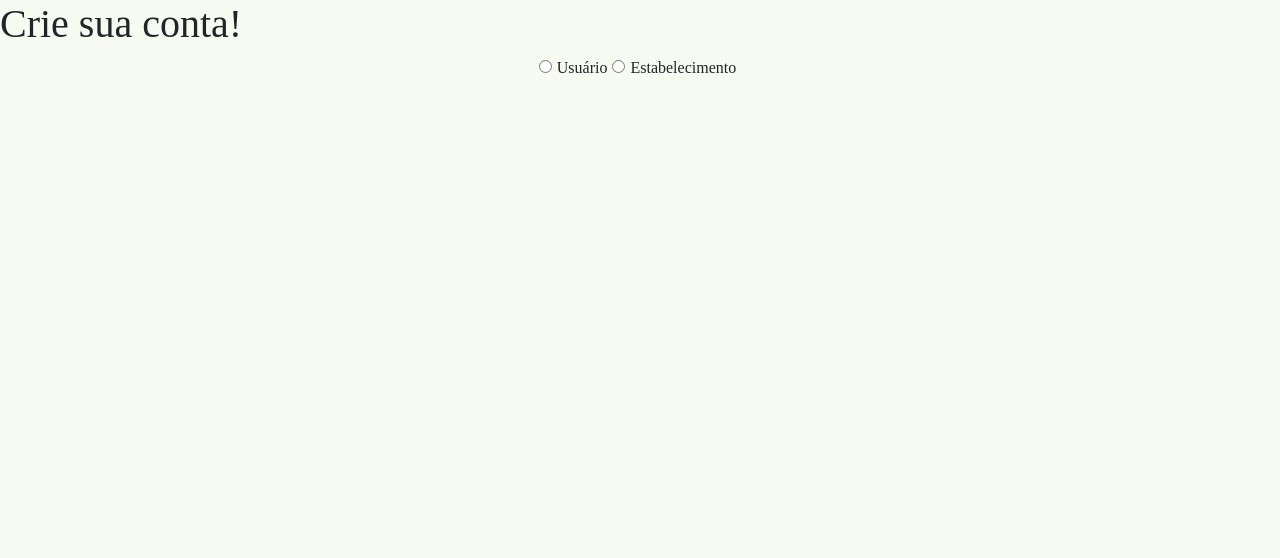
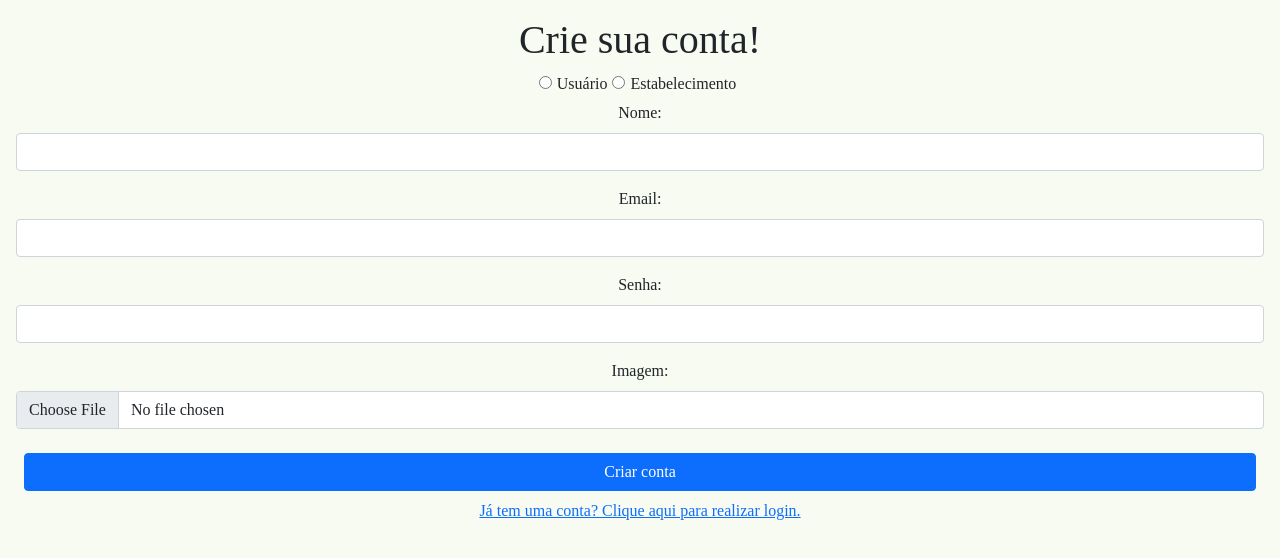
Before and after one commit to gsg500/e-sport-front, a React (Create React App) app: page /signup in a window 1280 px wide. Shown: the top 558 px of the page. Built offline with nearby package versions, Linux system fonts and the light colour scheme; a web font is replaced by a local one.

Commit message:
atualizar formulario de criar cadastro

```diff
--- a/src/apis/api.js
+++ b/src/apis/api.js
@@ -1,7 +1,7 @@
 import axios from "axios";
 
 const apis = {
-  development: "https://e-sport-iron.herokuapp.com/api/v1",
+  development: "http://localhost:4000/api/v1",
   production: "https://e-sport-iron.herokuapp.com/api/v1",
 };
 
--- a/src/components/EstablishmentSignup.js
+++ b/src/components/EstablishmentSignup.js
@@ -1,8 +1,231 @@
-export default function EstablishmentSignup(){
+import React, { useState } from "react";
+import { Link, useNavigate } from "react-router-dom";
+import api from "../apis/api";
+import FormField from "./forms/FormField";
 
-    return (
-        <div>
+export default function EstablishmentSignup() {
+  const [state, setState] = useState({
+    name: "",
+    password: "",
+    email: "",
+    picture: new File([], ""),
+    pictureUrl: "",
+    adress: {
+      street: "",
+      number: 0,
+      Bairro: "",
+      city: "",
+      state: "",
+      cep: 0,
+    },
+    phone: 0,
+  });
+  const [adressData, setAdressData] = useState({
+    street: "",
+    number: 0,
+    Bairro: "",
+    city: "",
+    state: "",
+    cep: 0,
+  });
+  const [loading, setLoading] = useState(false);
+  const [errors, setErrors] = useState({
+    name: null,
+    email: null,
+    password: null,
+    adress: {
+        street: null,
+        number: null,
+        Bairro: null,
+        city: null,
+        state: null,
+        cep: null,
+      },
+      phone: null,
+  });
 
-        </div>
-    )
+  const navigate = useNavigate();
+
+  async function handleFileUpload(file) {
+    try {
+      const uploadData = new FormData();
+
+      uploadData.append("picture", file);
+
+      const response = await api.post("/establishment/upload", uploadData);
+
+      console.log(response);
+
+      return response.data.url;
+    } catch (err) {
+      console.error(err);
+    }
+  }
+
+  function handleAdressChange(event) {
+    setAdressData({
+      ...adressData,
+      [event.currentTarget.name]: event.currentTarget.value,
+    });
+
+    setState({ ...state, adress: adressData });
+    console.log(state);
+  }
+
+  function handleChange(event) {
+    if (event.target.files) {
+      return setState({
+        ...state,
+        [event.target.name]: event.target.files[0],
+      });
+    }
+
+    setState({
+      ...state,
+      [event.currentTarget.name]: event.currentTarget.value,
+    });
+  }
+
+  async function handleSubmit(event) {
+    event.preventDefault();
+
+    try {
+      setLoading(true);
+      const pictureUrl = await handleFileUpload(state.picture);
+
+      await api.post("/establishment/signup", { ...state, pictureUrl });
+
+      setErrors({ name: "", password: "", email: "" });
+
+      setLoading(false);
+      navigate("/login");
+    } catch (err) {
+      if (err.response) {
+        setLoading(false);
+        console.error(err.response);
+        return setErrors({ ...err.response.data.errors });
+      }
+
+      console.error(err);
+    }
+  }
+
+  return (
+    <form onSubmit={handleSubmit}>
+      <FormField
+        type="text"
+        label="Nome: "
+        name="name"
+        id="signupFormName"
+        value={state.name}
+        error={errors.name}
+        onChange={handleChange}
+      />
+
+      <FormField
+        type="email"
+        label="Email: "
+        name="email"
+        id="signupFormEmail"
+        value={state.email}
+        error={errors.email}
+        onChange={handleChange}
+      />
+
+      <FormField
+        type="password"
+        label="Senha: "
+        name="password"
+        id="signupFormPassword"
+        value={state.password}
+        error={errors.password}
+        onChange={handleChange}
+      />
+
+      <FormField
+        type="number"
+        label="Telefone: "
+        name="phone"
+        id="signupFormPhone"
+        value={state.phone}
+        error={errors.phone}
+        onChange={handleChange}
+      />
+
+      <FormField
+        type="file"
+        label="Imagem: "
+        id="productFormPicture"
+        name="picture"
+        onChange={handleChange}
+        readOnly={loading}
+      />
+
+      <h3>Endereço</h3>
+
+      <FormField
+        type="text"
+        label="Rua: "
+        name="street"
+        id="signupFormStreet"
+        value={adressData.street}
+        onChange={handleAdressChange}
+      />
+
+      <FormField
+        type="number"
+        label="Número: "
+        name="number"
+        id="signupFormNumber"
+        value={adressData.phone}
+        onChange={handleAdressChange}
+      />
+
+      <FormField
+        type="text"
+        label="Bairro: "
+        name="Bairro"
+        id="signupFormBairro"
+        value={adressData.Bairro}
+        onChange={handleAdressChange}
+      />
+
+      <FormField
+        type="text"
+        label="Cidade: "
+        name="city"
+        id="signupFormCity"
+        value={adressData.city}
+        onChange={handleAdressChange}
+      />
+
+      <FormField
+        type="text"
+        label="Estado: "
+        name="state"
+        id="signupFormState"
+        value={adressData.state}
+        onChange={handleAdressChange}
+      />
+
+      <FormField
+        type="number"
+        label="CEP: "
+        name="cep"
+        id="signupFormCEP"
+        value={adressData.cep}
+        onChange={handleAdressChange}
+      />
+
+      <div className="d-flex flex-column">
+        <button type="submit" className="btn btn-primary m-2">
+          Criar conta
+        </button>
+
+        <Link to="/login">
+          Já tem uma conta? Clique aqui para realizar login.
+        </Link>
+      </div>
+    </form>
+  );
 }
--- a/src/components/UserSignup.js
+++ b/src/components/UserSignup.js
@@ -1,10 +1,17 @@
 import React, { useState } from "react";
 import { Link, useNavigate } from "react-router-dom";
 import api from "../apis/api";
+import FormField from "./forms/FormField";
 
-export default function UserSignup(){
-
-    const [state, setState] = useState({ name: "", password: "", email: "" });
+export default function UserSignup() {
+  const [state, setState] = useState({
+    name: "",
+    password: "",
+    email: "",
+    picture: new File([], ""),
+    pictureUrl: "",
+  });
+  const [loading, setLoading] = useState(false);
   const [errors, setErrors] = useState({
     name: null,
     email: null,
@@ -13,7 +20,30 @@ export default function UserSignup(){
 
   const navigate = useNavigate();
 
+  async function handleFileUpload(file) {
+    try {
+      const uploadData = new FormData();
+
+      uploadData.append("picture", file);
+
+      const response = await api.post("/user/upload", uploadData);
+
+      console.log(response);
+
+      return response.data.url;
+    } catch (err) {
+      console.error(err);
+    }
+  }
+
   function handleChange(event) {
+    if (event.target.files) {
+      return setState({
+        ...state,
+        [event.target.name]: event.target.files[0],
+      });
+    }
+
     setState({
       ...state,
       [event.currentTarget.name]: event.currentTarget.value,
@@ -24,11 +54,18 @@ export default function UserSignup(){
     event.preventDefault();
 
     try {
-        await api.post("/user/signup", state);
+      setLoading(true);
+      const pictureUrl = await handleFileUpload(state.picture);
+
+      await api.post("/user/signup", { ...state, pictureUrl });
+
       setErrors({ name: "", password: "", email: "" });
+
+      setLoading(false);
       navigate("/login");
     } catch (err) {
       if (err.response) {
+        setLoading(false);
         console.error(err.response);
         return setErrors({ ...err.response.data.errors });
       }
@@ -39,49 +76,54 @@ export default function UserSignup(){
 
   return (
     <form onSubmit={handleSubmit}>
-
-
-        <div>
-          <label htmlFor="signupFormName">Name</label>
-          <input
+      <FormField
         type="text"
+        label="Nome: "
         name="name"
         id="signupFormName"
         value={state.name}
         error={errors.name}
         onChange={handleChange}
       />
-        </div>
 
-        <div>
-          <label htmlFor="signupFormEmail">E-mail Address</label>
-          <input
+      <FormField
         type="email"
+        label="Email: "
         name="email"
         id="signupFormEmail"
         value={state.email}
         error={errors.email}
         onChange={handleChange}
       />
-        </div>
 
-        <div>
-          <label htmlFor="signupFormPassword">Password</label>
-          <input
+      <FormField
         type="password"
+        label="Senha: "
         name="password"
         id="signupFormPassword"
         value={state.password}
         error={errors.password}
         onChange={handleChange}
       />
-        </div>
 
-        <div>
-          <button type="submit">Signup!</button>
+      <FormField
+        type="file"
+        label="Imagem: "
+        id="productFormPicture"
+        name="picture"
+        onChange={handleChange}
+        readOnly={loading}
+      />
 
-          <Link to="/login">Already have an account? Click here to login.</Link>
+      <div className="d-flex flex-column">
+        <button type="submit" className="btn btn-primary m-2">
+          Criar conta
+        </button>
+
+        <Link to="/login">
+          Já tem uma conta? Clique aqui para realizar login.
+        </Link>
       </div>
     </form>
-    )
+  );
 }
--- a/src/components/forms/FormField.js
+++ b/src/components/forms/FormField.js
@@ -15,6 +15,7 @@ function FormField(props) {
         pattern={props.pattern}
         min={props.min}
         readOnly={props.readOnly}
+        error={props.error}
       />
     </div>
   );
--- a/src/contexts/authContext.js
+++ b/src/contexts/authContext.js
@@ -4,19 +4,17 @@ const AuthContext = createContext({ token: "", user: {} });
 
 function AuthContextComponent(props) {
   const [loggedInUser, setLoggedInUser] = useState({ token: "", user: {} });
-
   useEffect(() => {
     const storedUser = localStorage.getItem("loggedInUser");
 
     const parsedStoredUser = JSON.parse(storedUser || '""');
 
-
+    console.log(parsedStoredUser.establishment)
 
     if (parsedStoredUser.user) {
       setLoggedInUser({ ...parsedStoredUser });
-    } else if (parsedStoredUser.establishment) {
-      setLoggedInUser({ ...parsedStoredUser });
     }
+
   }, []);
 
   function logout() {
--- a/src/pages/auth/Signup.js
+++ b/src/pages/auth/Signup.js
@@ -3,7 +3,7 @@ import UserSignup from "../../components/UserSignup";
 import EstablishmentSignup from "../../components/EstablishmentSignup";
 
 function Signup(props) {
-  const [state, setState] = useState({ userType: "" });
+  const [state, setState] = useState({ userType: "user" });
 
   function handleChange(event) {
     setState({
@@ -13,7 +13,7 @@ function Signup(props) {
   }
 
   return (
-    <>
+    <div className="m-3 text-center">
       <h1>Crie sua conta!</h1>
       <div className="loginItensConteiner">
         <div className="loginItens">
@@ -42,7 +42,7 @@ function Signup(props) {
       </div>
 
       {state.userType === "user" ? <UserSignup /> : <EstablishmentSignup />}
-    </>
+    </div>
   );
 }
 
```
Lines whose indentation alone changed are shown as unchanged.
